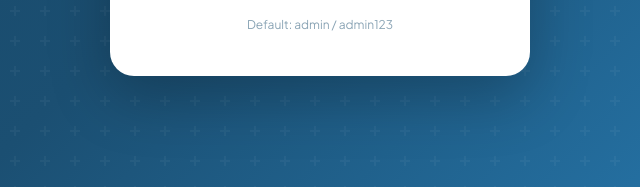
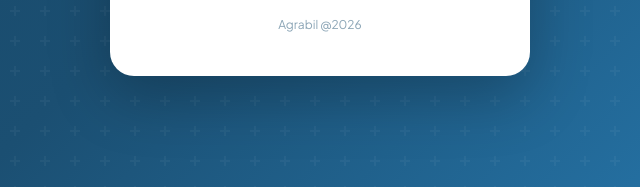
Before and after one commit to semogajadi401-design/spmb-smk1, a website: page index.html in a window 1280 px wide. Shown: the part 564-751 px from the top of the page, 320-960 px from the left. Drawn offline with nearby package versions, Linux system fonts and the light colour scheme.

Commit message:
Update index.html

```diff
--- a/index.html
+++ b/index.html
@@ -256,7 +256,7 @@ tbody tr:hover{background:#F7FBFF}
       <input type="password" id="loginPass" class="form-control" placeholder="Masukkan password" autocomplete="current-password">
     </div>
     <button class="btn btn-primary btn-lg" style="width:100%" onclick="doLogin()">🔐 Masuk</button>
-    <p style="text-align:center;font-size:12px;color:var(--text3);margin-top:20px">Default: admin / admin123</p>
+    <p style="text-align:center;font-size:12px;color:var(--text3);margin-top:20px">Agrabil @2026</p>
   </div>
 </div>
 
```
